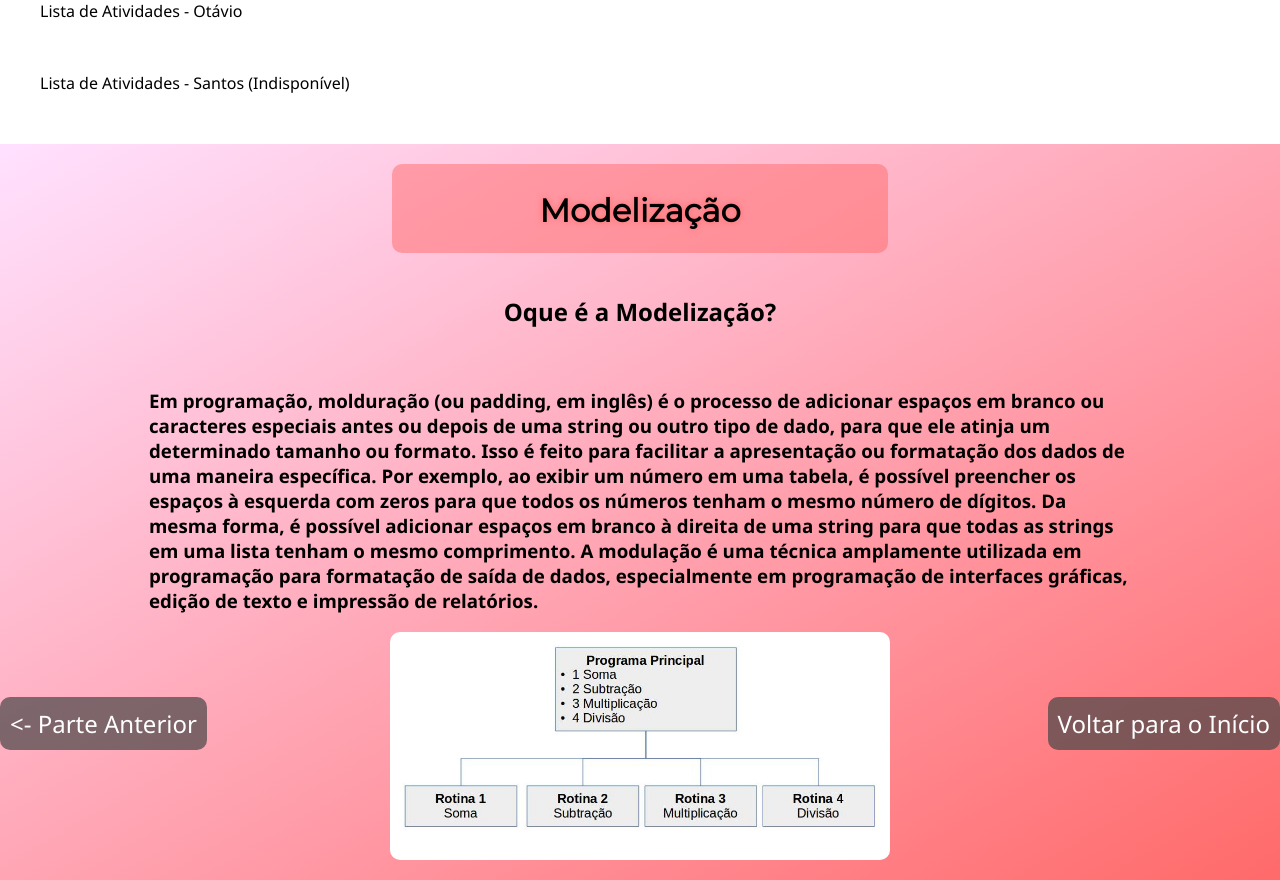
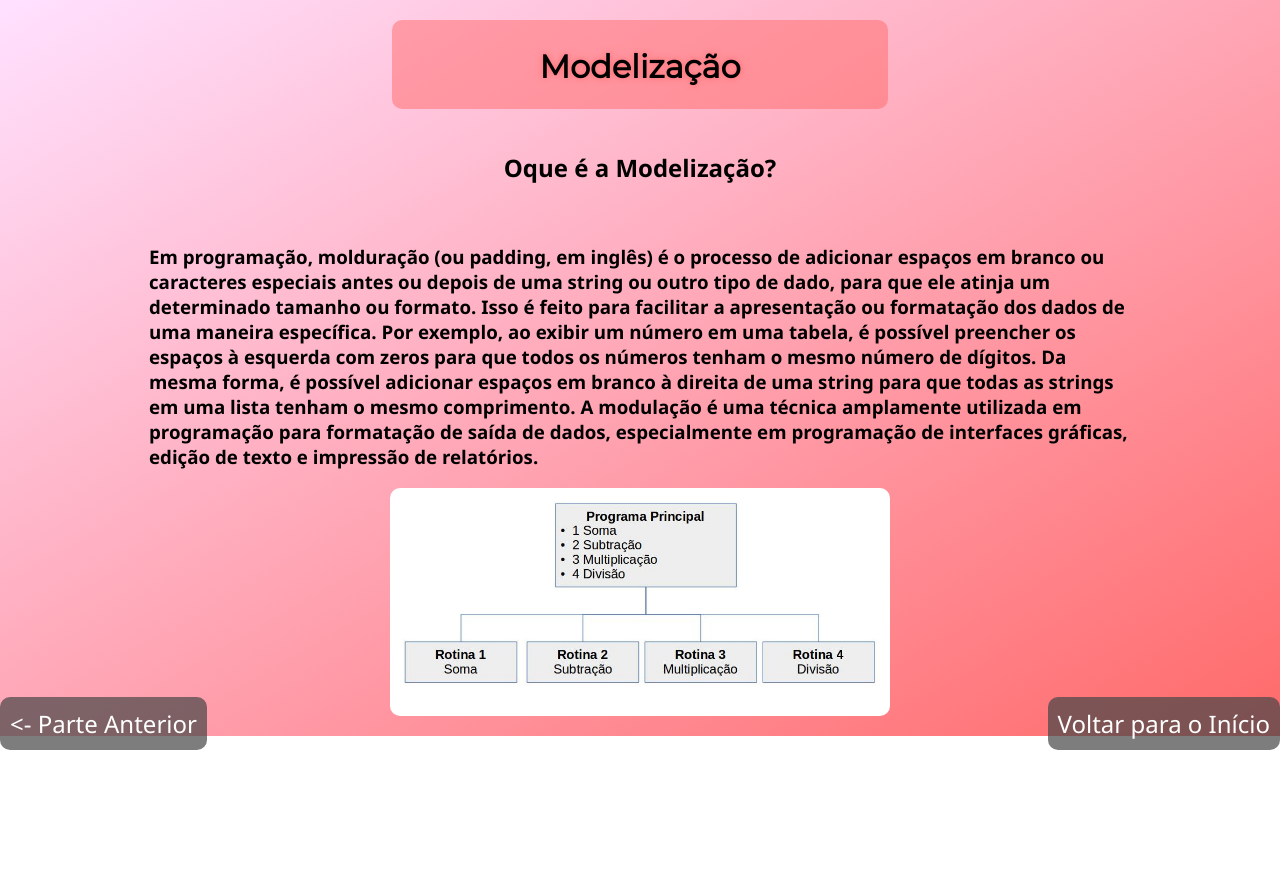
Before and after one commit to OtavioPrg/Trabalho-Santos-Ot-vio, a plain HTML site: page modu.html in a window 1280 px wide. After the commit the page ends 800 px from the top, so only its background shows below. Drawn offline with Linux system fonts and the light colour scheme.

Commit message:
Update modu.html

```diff
--- a/modu.html
+++ b/modu.html
@@ -136,12 +136,6 @@
   <link href="https://fonts.googleapis.com/css2?family=Montserrat&display=swap" rel="stylesheet">
 </head>
 <body>
-  <nav>
-    <ul>
-      <li><a href="">Lista de Atividades - Otávio</a></li>
-      <li><a href="">Lista de Atividades - Santos (Indisponível)</a></li>
-    </ul>
-  </nav>
   <main>
     <header>
      <div class="container1"><h1>ㅤㅤㅤㅤㅤModelizaçãoㅤㅤㅤㅤㅤ</h1></div>
```
